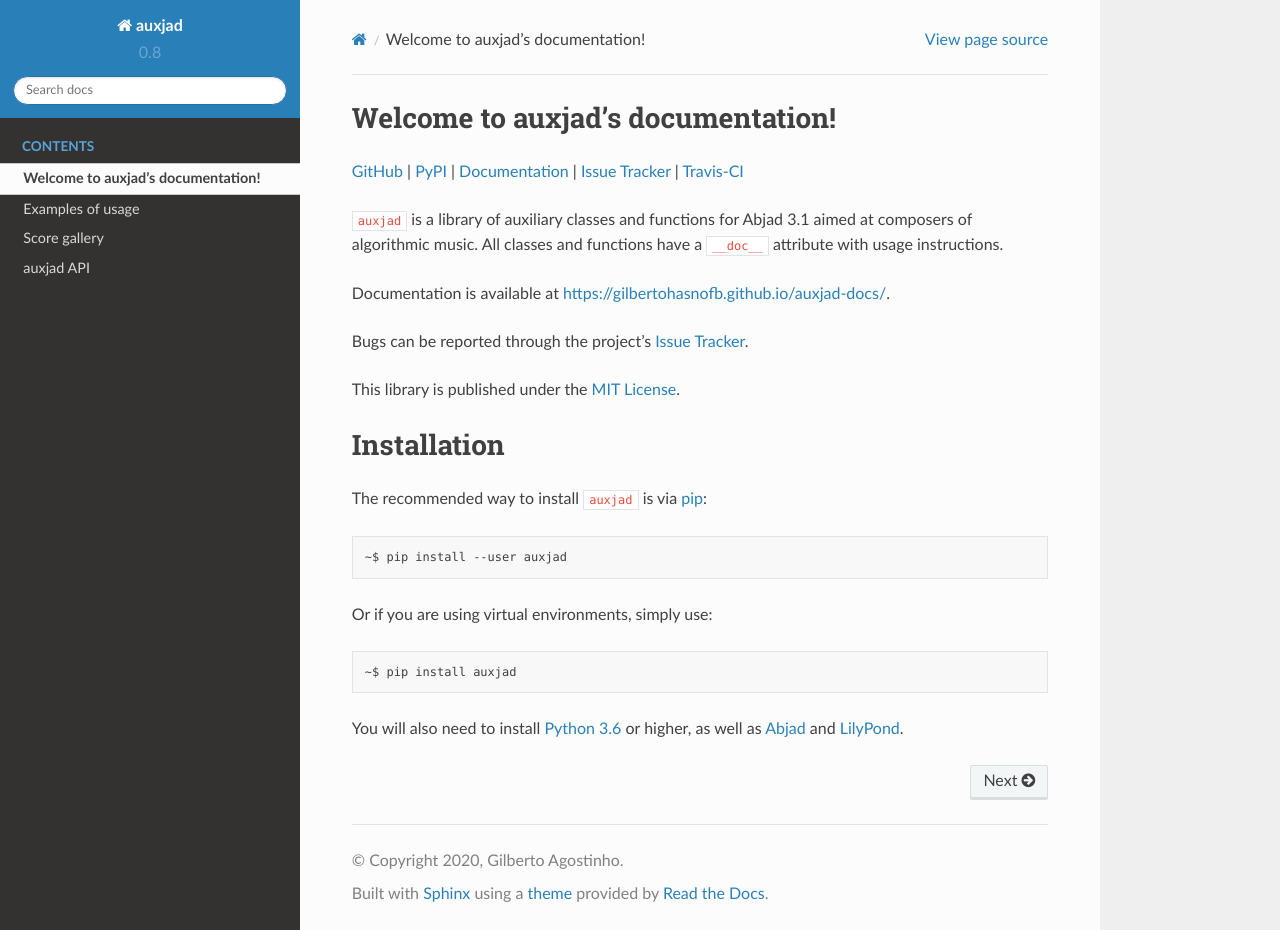
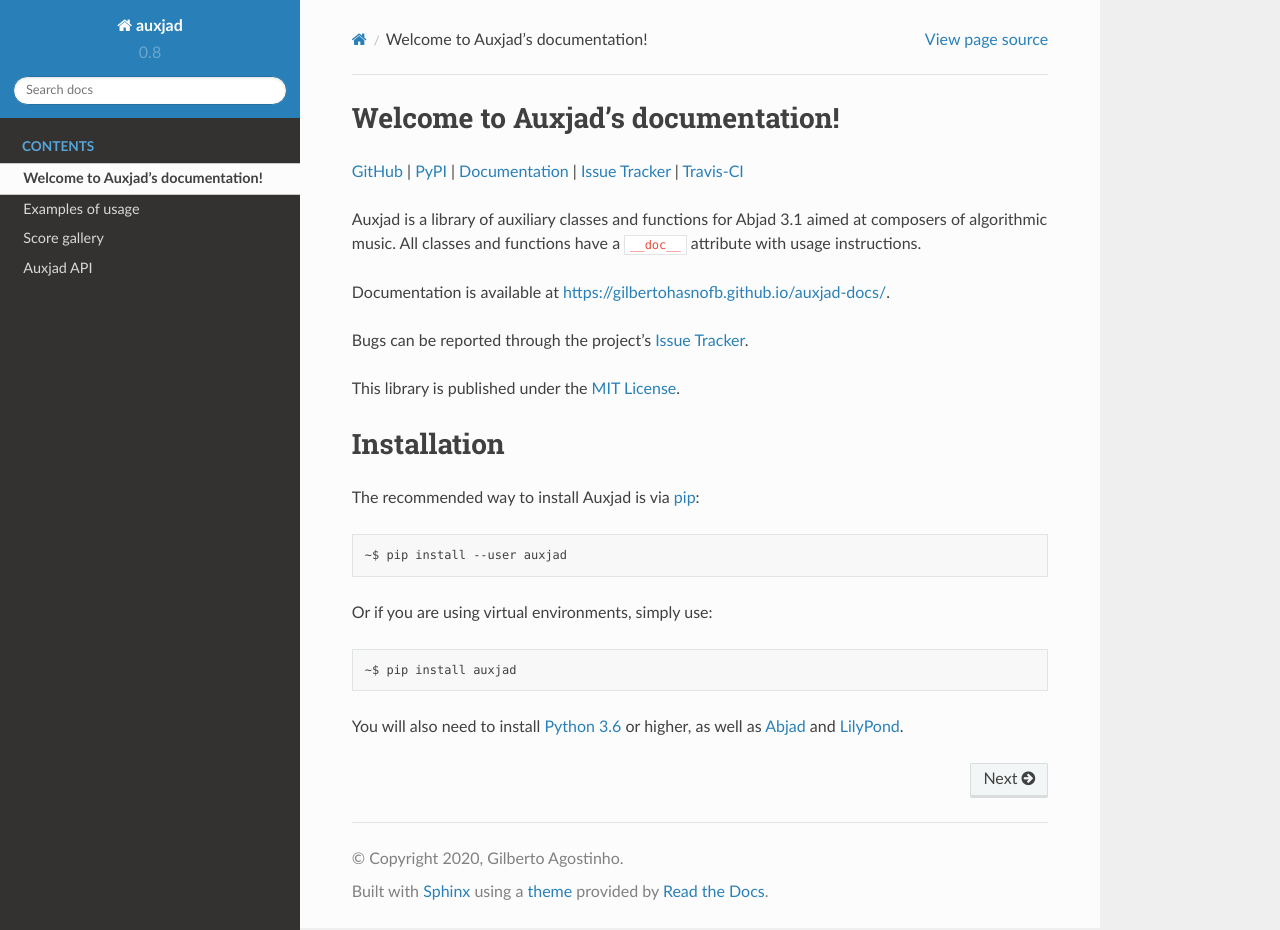
Before and after one commit to gilbertohasnofb/auxjad, a Sphinx documentation site: the page built from docs/index.rst, in a window 1280 px wide and 930 px high. Built offline with Sphinx 7.4.7 and the Read the Docs theme 2.0.0, drawn with Linux system fonts in a browser that asks for light colours.

```diff
--- a/docs/index.rst
+++ b/docs/index.rst
@@ -1,4 +1,4 @@
-Welcome to auxjad's documentation!
+Welcome to Auxjad's documentation!
 ==================================
 
 `GitHub`_ |
@@ -11,8 +11,8 @@ Welcome to auxjad's documentation!
 ..  _PyPI: https://pypi.python.org/pypi/auxjad
 
 
-``auxjad`` is a library of auxiliary classes and functions for Abjad 3.1 aimed
-at composers of algorithmic music. All classes and functions have a ``__doc__``
+Auxjad is a library of auxiliary classes and functions for Abjad 3.1 aimed at
+composers of algorithmic music. All classes and functions have a ``__doc__``
 attribute with usage instructions.
 
 Documentation is available at https://gilbertohasnofb.github.io/auxjad-docs/.
@@ -29,7 +29,7 @@ This library is published under the `MIT License`_.
 Installation
 ============
 
-The recommended way to install ``auxjad`` is via `pip`_::
+The recommended way to install Auxjad is via `pip`_::
 
     ~$ pip install --user auxjad
 
```
Also changed, not shown: README.rst (+4 -4 lines), auxjad/__init__.py (+4 -3 lines), docs/api/index.rst (+4 -4 lines), 5 other files.
